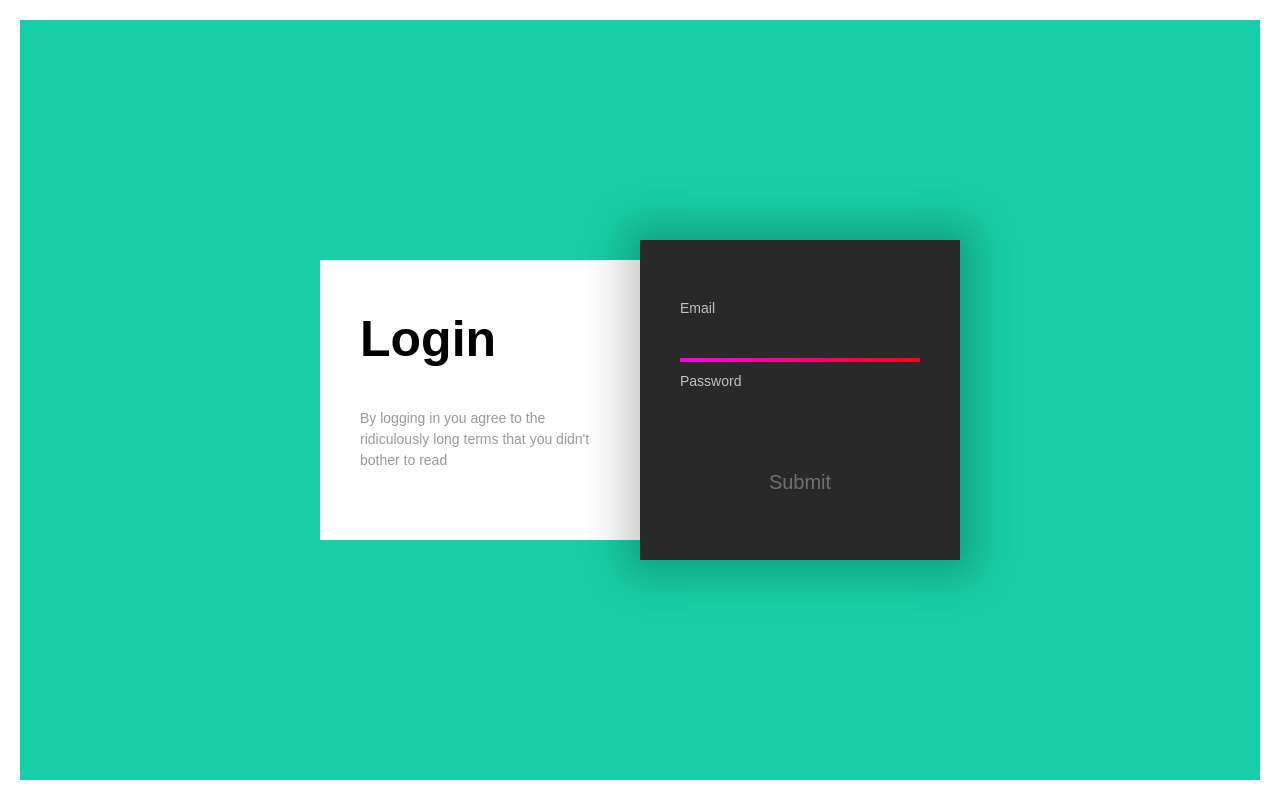
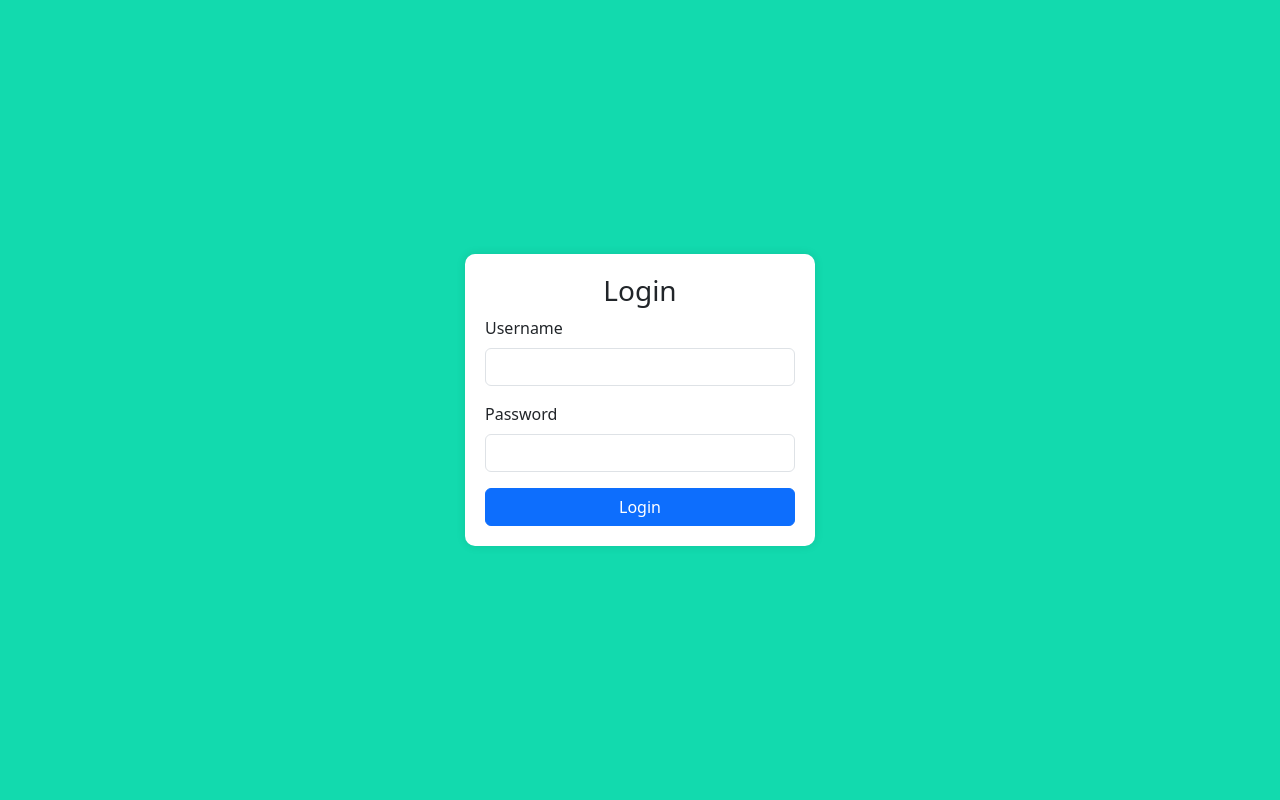
Before and after one commit to Lor-Lor/Palmares_websystem_755, a PHP site: page / in a window 1280 px wide. Run offline with PHP 8.4, Linux system fonts and the light colour scheme; some web fonts are replaced.

Commit message:
lor
commit2

```diff
--- a/index.php
+++ b/index.php
@@ -3,204 +3,45 @@
 <head>
     <meta charset="UTF-8">
     <meta name="viewport" content="width=device-width, initial-scale=1.0">
-  <title>Login Page</title>
+    <title>Login</title>
+    <link href="https://cdn.jsdelivr.net/npm/bootstrap@5.3.0/dist/css/bootstrap.min.css" rel="stylesheet">
     <style>
-    @import url('https://rsms.me/inter/inter-ui.css');
-
-    ::selection {
-      background: #2D2F36;
+        body {
+            display: flex;
+            justify-content: center;
+            align-items: center;
+            height: 100vh;
+            background:rgb(18, 218, 174);
         }
-
-    ::-webkit-selection {
-      background: #2D2F36;
-    }
-
-    ::-moz-selection {
-      background: #2D2F36;
-    }
-
-    body {
+        .login-container {
+            width: 350px;
             background: white;
-      font-family: 'Inter UI', sans-serif;
-      margin: 0;
             padding: 20px;
-    }
-
-    .page {
-      background:rgb(23, 206, 166);
-      display: flex;
-      flex-direction: column;
-      height: calc(100% - 40px);
-      position: absolute;
-      place-content: center;
-      width: calc(100% - 40px);
-    }
-
-    @media (max-width: 767px) {
-      .page {
-        height: auto;
-        margin-bottom: 20px;
-        padding-bottom: 20px;
-      }
-    }
-
-    .container {
-      display: flex;
-      height: 320px;
-      margin: 0 auto;
-      width: 640px;
-    }
-
-    @media (max-width: 767px) {
-      .container {
-        flex-direction: column;
-        height: 630px;
-        width: 320px;
-      }
-    }
-
-    .left {
-      background: white;
-      height: calc(100% - 40px);
-      top: 20px;
-      position: relative;
-      width: 50%;
-    }
-
-    @media (max-width: 767px) {
-      .left {
-        height: 100%;
-        left: 20px;
-        width: calc(100% - 40px);
-        max-height: 270px;
-      }
-    }
-
-    .login {
-      font-size: 50px;
-      font-weight: 900;
-      margin: 50px 40px 40px;
-    }
-
-    .eula {
-      color: #999;
-      font-size: 14px;
-      line-height: 1.5;
-      margin: 40px;
-    }
-
-    .right {
-      background:rgb(41, 41, 41);
-      box-shadow: 0px 0px 40px 16px rgba(0,0,0,0.22);
-      color: #F1F1F2;
-      position: relative;
-      width: 50%;
-    }
-
-    @media (max-width: 767px) {
-      .right {
-        flex-shrink: 0;
-        height: 100%;
-        width: 100%;
-        max-height: 350px;
-      }
-    }
-
-    svg {
-      position: absolute;
-      width: 320px;
-    }
-
-    path {
-      fill: none;
-      stroke: url(#linearGradient);
-      stroke-width: 4;
-      stroke-dasharray: 240 1386;
-    }
-
-    .form {
-      margin: 40px;
-      position: absolute;
-    }
-
-    label {
-      color: #c2c2c5;
-      display: block;
-      font-size: 14px;
-      height: 16px;
-      margin-top: 20px;
-      margin-bottom: 5px;
-    }
-
-    input {
-      background: transparent;
-      border: 0;
-      color: #f2f2f2;
-      font-size: 20px;
-      height: 30px;
-      line-height: 30px;
-      outline: none !important;
-      width: 100%;
-    }
-
-    input::-moz-focus-inner {
-      border: 0;
-    }
-
-    #submit {
-      color: #707075;
-      margin-top: 40px;
-      transition: color 300ms;
-    }
-
-    #submit:focus {
-      color: #f2f2f2;
-    }
-
-    #submit:active {
-      color: #d0d0d2;
+            border-radius: 10px;
+            box-shadow: 0px 0px 10px rgba(0, 0, 0, 0.1);
         }
     </style>
 </head>
 <body>
-  <div class="page">
-    <div class="container">
-      <div class="left">
-        <div class="login">Login</div>
-        <div class="eula">By logging in you agree to the ridiculously long terms that you didn't bother to read</div>
+    <div class="login-container">
+
+<?php
+        if(isset($_GET['error'])):
+?>
+<?php endif;?>
+
+        <h3 class="text-center">Login</h3>
+        <form method="POST" action="loginAction.php">
+            <div class="mb-3">
+                <label for="username" class="form-label">Username</label>
+                <input type="email" class="form-control" name="email" required>
             </div>
-      <div class="right">
-        <svg viewBox="0 0 320 300">
-          <defs>
-            <linearGradient
-              inkscape:collect="always"
-              id="linearGradient"
-              x1="13"
-              y1="193.49992"
-              x2="307"
-              y2="193.49992"
-              gradientUnits="userSpaceOnUse">
-              <stop
-                style="stop-color:#ff00ff;"
-                offset="0"
-                id="stop876" />
-              <stop
-                style="stop-color:#ff0000;"
-                offset="1"
-                id="stop878" />
-            </linearGradient>
-          </defs>
-          <path d="m 40,120.00016 239.99984,-3.2e-4 c 0,0 24.99263,0.79932 25.00016,35.00016 0.008,34.20084 -25.00016,35 -25.00016,35 h -239.99984 c 0,-0.0205 -25,4.01348 -25,38.5 0,34.48652 25,38.5 25,38.5 h 215 c 0,0 20,-0.99604 20,-25 0,-24.00396 -20,-25 -20,-25 h -190 c 0,0 -20,1.71033 -20,25 0,24.00396 20,25 20,25 h 168.57143" />
-        </svg>
-        <div class="form">
-          <label for="email">Email</label>
-          <input type="email" id="email">
-          <label for="password">Password</label>
-          <input type="password" id="password">
-          <input type="submit" id="submit" value="Submit">
+            <div class="mb-3">
+                <label for="password" class="form-label">Password</label>
+                <input type="password" class="form-control" name="password" required>
             </div>
-      </div>
-    </div>
+            <button type="submit" class="btn btn-primary w-100">Login</button>
+        </form>
     </div>
 </body>
 </html>
```
Also changed, not shown: dashboard.php (+14 -0 lines), database.php (added, +13 -0 lines), loginAction.php (+36 -0 lines). Lines whose indentation alone changed are shown as unchanged.
